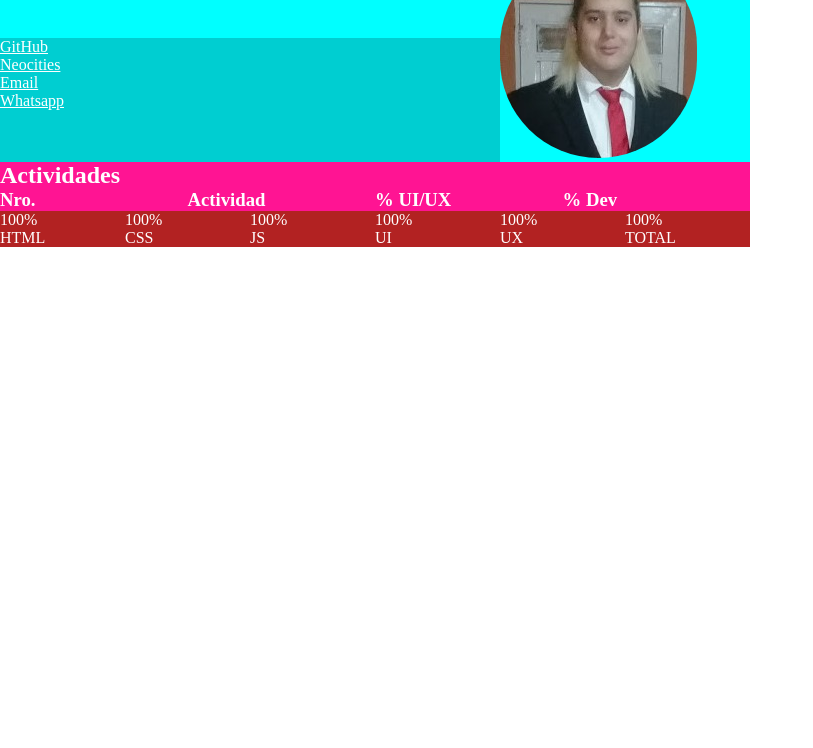
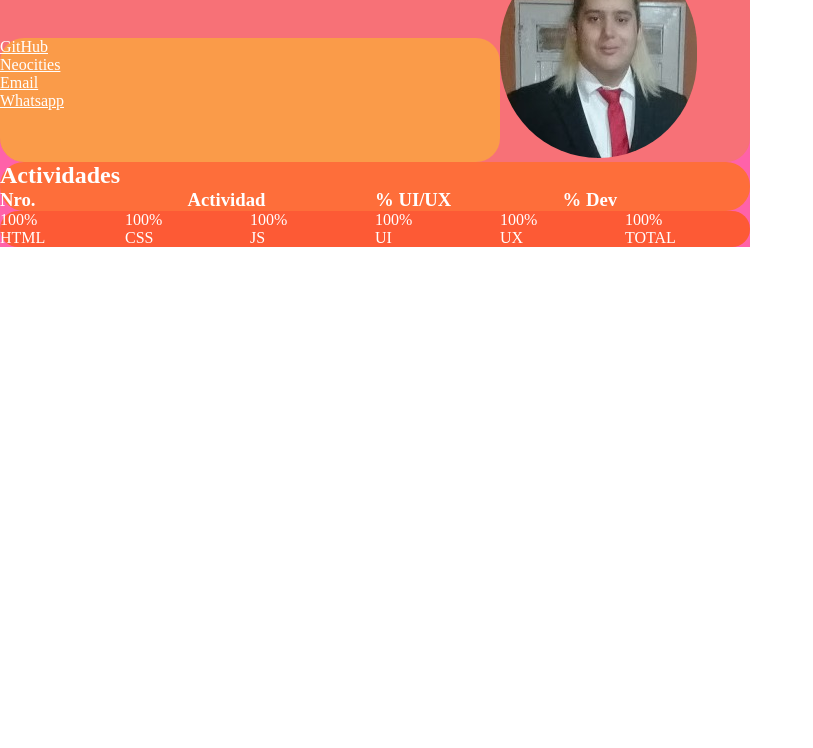
Before and after one commit to santyarango1106/Curriculum_Prog_web, a plain HTML site: page html/ficha.html in a window 1280 px wide. Shown: the part 52-800 px from the top of the page, without its empty margins (0-813 px from the left). Drawn offline with Linux system fonts and the light colour scheme.

Commit message:
Update styleFicha.css

```diff
--- a/css/styleFicha.css
+++ b/css/styleFicha.css
@@ -1,6 +1,10 @@
 * {
   padding: 0;
   margin: 0;
+}
+
+:root {
+  --redondeo: 1.5rem;
 }
 
 .ficha {
@@ -14,7 +18,7 @@
     "actividades-ficha"
     "estados-ficha";
   width: 750px;
-  background-color: aquamarine;
+  background-color: #ff62a9;
 }
 
 .encabezado-ficha {
@@ -27,7 +31,8 @@
     "nombre-estudiante nombre-estudiante fotografia"
     "enlaces enlaces fotografia";
   grid-area: encabezado-ficha;
-  background-color: cyan;
+  background-color: #f77177;
+  border-radius: var(--redondeo);
 }
 
 .nombre-estudiante {
@@ -36,7 +41,8 @@
 
 .enlaces {
   grid-area: enlaces;
-  background-color: darkturquoise;
+  background-color: #fa9b49;
+  border-radius: var(--redondeo);
 }
 
 .redes {
@@ -64,7 +70,8 @@ img {
     "encabezado-actividades"
     "estado-actividades";
   grid-area: actividades-ficha;
-  background-color: deeppink;
+  background-color: #fe6e3a;
+  border-radius: var(--redondeo);
 }
 
 .titulo-actividades {
@@ -131,7 +138,8 @@ img {
   grid-auto-flow: row;
   grid-template-areas: "estadohtml estadocss estadojs estadoui estadoux total";
   grid-area: estados-ficha;
-  background-color: firebrick;
+  background-color: #fd5a35;
+  border-radius: var(--redondeo);
 }
 
 .estadohtml {
```
